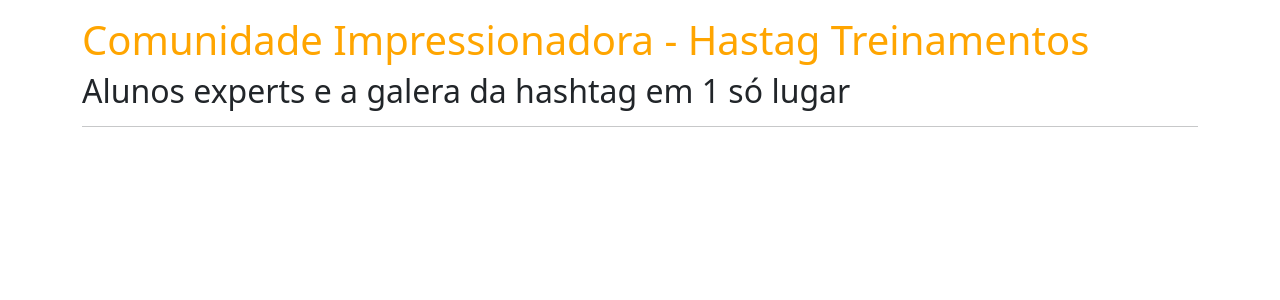
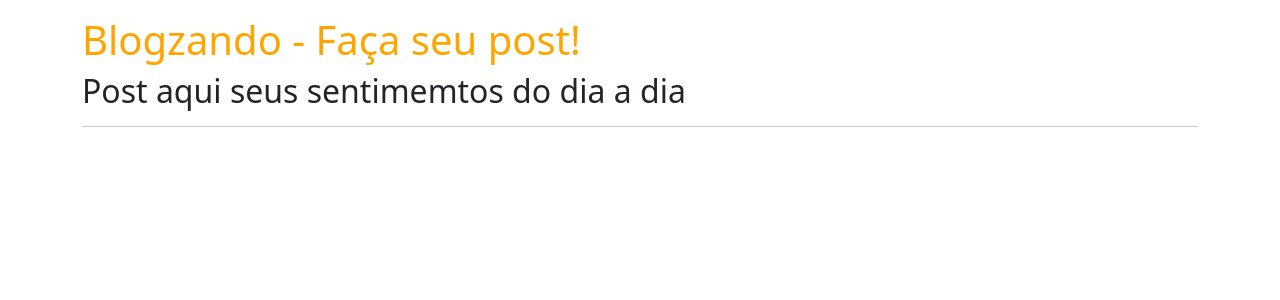
Before and after one commit to BK-1910/blogsite, a Flask app: page / in a window 1280 px wide. Shown: the part 56-356 px from the top of the page. Run offline with Flask 3, Linux system fonts and the light colour scheme; data that the repository does not hold is empty.

Commit message:
Change page title and subtitle in home.html

```diff
--- a/comunidadeimpressionadora/templates/home.html
+++ b/comunidadeimpressionadora/templates/home.html
@@ -3,8 +3,8 @@
 {% block body %}
 
     <div class="container mt-3">
-        <h1 style="color: orange">Comunidade Impressionadora - Hastag Treinamentos</h1>
-        <h2>Alunos experts e a galera da hashtag em 1 só lugar</h2>
+        <h1 style="color: orange">Blogzando - Faça seu post!</h1>
+        <h2>Post aqui seus sentimemtos do dia a dia</h2>
         <hr>
         {% for post in posts %}
             <div class="row border mt-4 p-3 justify-content-around meupost">
@@ -27,4 +27,5 @@
         {% endfor %}
     </div>
 
+
 {% endblock %}
```
